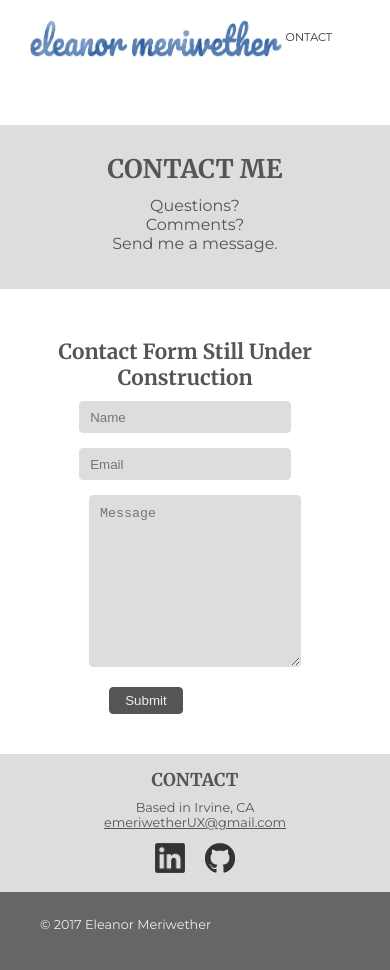
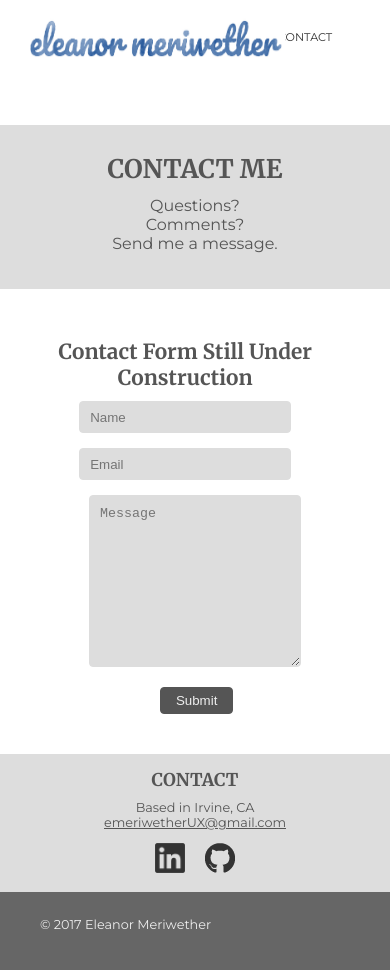
Before and after one commit to emeriwether/emeriwether.github.io, a Jekyll site: the page built from contact.html, in a window 390 px wide. Built offline with Jekyll 4.4.1, drawn with Linux system fonts in a browser that asks for light colours; nearby versions of some CDN libraries.

Commit message:
ct prev commit

```diff
--- a/css/styles.css
+++ b/css/styles.css
@@ -219,7 +219,7 @@
     section.contactInfo { margin-bottom: 0; margin-top: 40px; padding-bottom: 0; }
     section.contactInfo #form {margin-left: 15%; margin-bottom: 40px; }
     section.contactInfo #info { display: block; width: 100%; padding: 15px 0; }
-    section.contactInfo #form input[type=submit] { margin-left: 20%; }
+    section.contactInfo #form input[type=submit] { margin-left: 40%; }
 }
 
 @media screen and (max-width: 490px) {
```
